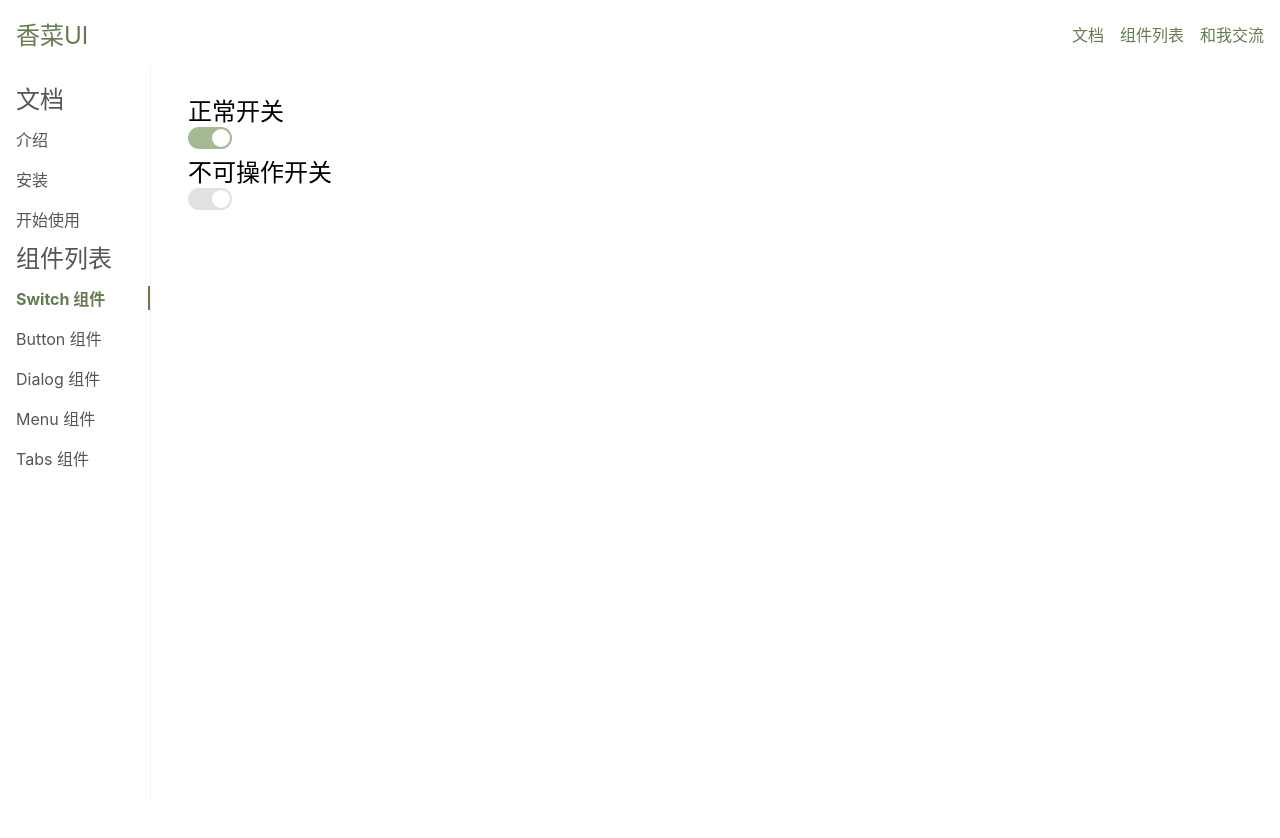
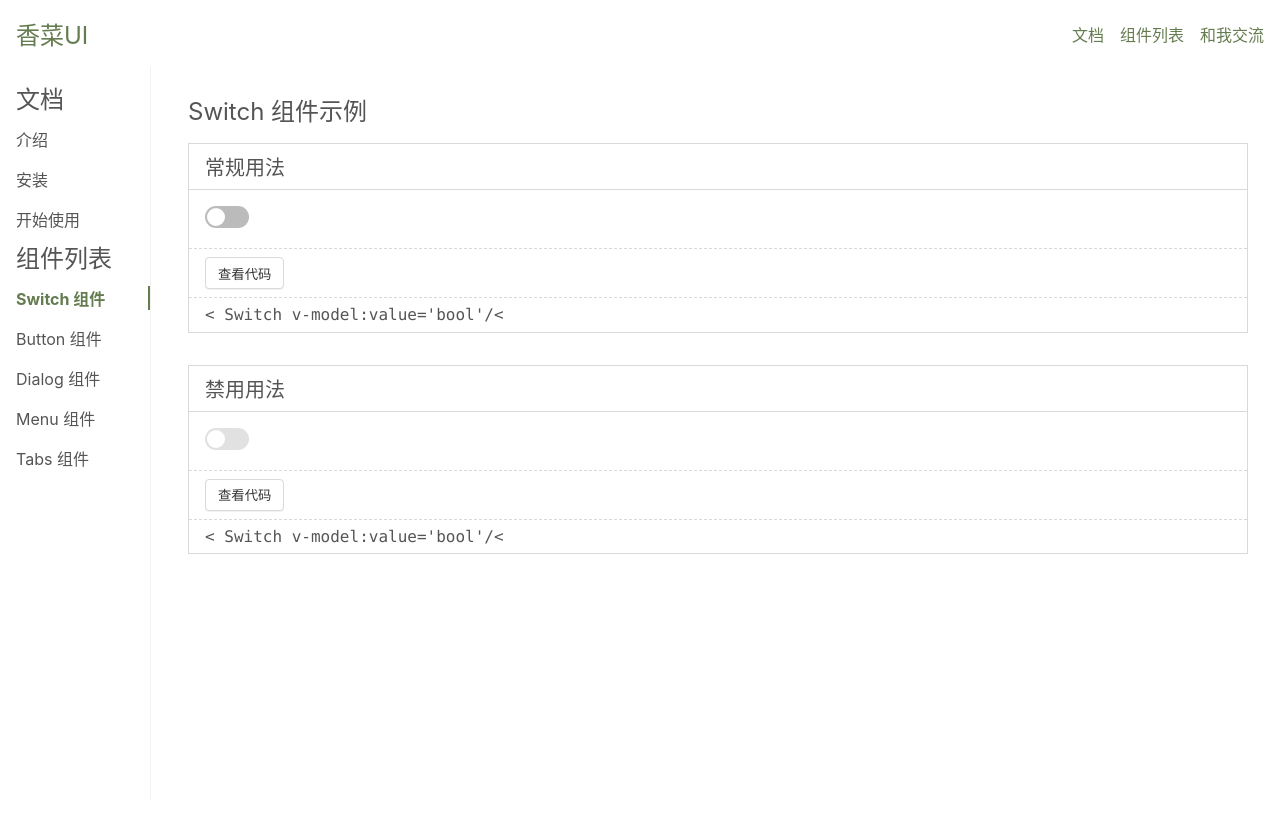
Before and after one commit to EvaLLLLL/corianderUI, a Vue app: page /#/doc/switch in a window 1280 px wide. Shown: the top 838 px of the page. Built offline with nearby package versions, Linux system fonts and the light colour scheme.

Commit message:
拆分 SwitchDemo

```diff
--- a/package.json
+++ b/package.json
@@ -7,6 +7,7 @@
   },
   "dependencies": {
     "github-markdown-css": "^4.0.0",
+    "prismjs": "^1.22.0",
     "vue": "^3.0.0-rc.1",
     "vue-router": "4.0.0-beta.3"
   },
--- a/src/components/SwitchDemo.vue
+++ b/src/components/SwitchDemo.vue
@@ -1,25 +1,78 @@
 <template>
 	<div>
-        <div>
-            <h2>正常开关</h2>
-            <Switch v-model:value="bool"/>
+		<h2>Switch 组件示例</h2>
+		<div class="demo">
+			<h3>常规用法</h3>
+			<div class="demo-component">
+				<Switch1Demo/>
 			</div>
-        <div>
-            <h2>不可操作开关</h2>
-            <Switch disabled v-model:value="bool"/>
+			<div class="demo-actions">
+				<Button>查看代码</Button>
+			</div>
+			<div class="demo-code">
+				<pre>&lt; Switch v-model:value='bool'/&lt;</pre>
+			</div>
+		</div>
+		<div class="demo">
+			<h3>禁用用法</h3>
+			<div class="demo-component">
+				<Switch2Demo/>
+			</div>
+			<div class="demo-actions">
+				<Button>查看代码</Button>
+			</div>
+			<div class="demo-code">
+				<pre>&lt; Switch v-model:value='bool'/&lt;</pre>
+			</div>
 		</div>
 	</div>
 </template>
 
 <script lang="ts">
 	import Switch from '../lib/Switch.vue';
+	import Switch1Demo from '../demos/Switch1.demo.vue';
+	import Switch2Demo from '../demos/Switch2.demo.vue';
+	import Button from '../lib/Button.vue';
 	import {ref} from 'vue';
 
 	export default {
-    components: {Switch},
-    setup(){
-        const bool = ref(true)
-        return {bool}
+		components: {Switch, Button, Switch1Demo, Switch2Demo},
+		setup() {
+			const bool = ref(true);
+			return {bool};
+		}
+	};
+</script>
+
+<style lang="scss" scoped>
+	$border-color: #d9d9d9;
+	.demo {
+		border: 1px solid $border-color;
+		margin: 16px 0 32px;
+
+		> h3 {
+			font-size: 20px;
+			padding: 8px 16px;
+			border-bottom: 1px solid $border-color;
+		}
+
+		&-component {
+			padding: 16px;
+		}
+
+		&-actions {
+			padding: 8px 16px;
+			border-top: 1px dashed $border-color;
+		}
+
+		&-code {
+			padding: 8px 16px;
+			border-top: 1px dashed $border-color;
+			> pre {
+				line-height: 1.1;
+				font-family: Consolas, "Courier New", Courier, monospace;
+				margin: 0;
 			}
 		}
-</script>
+	}
+</style>
--- /dev/null
+++ b/src/demos/Switch1.demo.vue
@@ -0,0 +1,16 @@
+<template>
+	<Switch v-model:value="bool"/>
+</template>
+
+<script lang="ts">
+	import Switch from '../lib/Switch.vue';
+	import {ref} from 'vue';
+
+	export default {
+		components: {Switch},
+		setup(){
+			const bool = ref(false)
+			return {bool}
+		}
+	}
+</script>
--- /dev/null
+++ b/src/demos/Switch2.demo.vue
@@ -0,0 +1,16 @@
+<template>
+	<Switch disabled v-model:value="bool"/>
+</template>
+
+<script lang="ts">
+	import Switch from '../lib/Switch.vue';
+	import {ref} from 'vue';
+
+	export default {
+		components: {Switch},
+		setup(){
+			const bool = ref(false)
+			return {bool}
+		}
+	}
+</script>
--- a/src/index.scss
+++ b/src/index.scss
@@ -22,6 +22,7 @@
 }
 
 body {
+	color: #555555;
 	font-size: 16px;
 	font-family: -apple-system, "Noto Sans", "Helvetica Neue", Helvetica, "Nimbus Sans L", Arial, "Liberation Sans", "PingFang SC", "Hiragino Sans GB", "Noto Sans CJK SC", "Source Han Sans SC", "Source Han Sans CN", "Microsoft YaHei", "Wenquanyi Micro Hei", "WenQuanYi Zen Hei", "ST Heiti", SimHei, "WenQuanYi Zen Hei Sharp", sans-serif;
 }
--- a/src/main.ts
+++ b/src/main.ts
@@ -48,7 +48,6 @@
 				{path: 'intro', component: md(intro)},
 				{path: 'install', component: md(install)},
 				{path: 'get-started', component: md(getStarted)},
-				{path: '', component: DocDemo},
 				{path: 'switch', component: SwitchDemo},
 				{path: 'button', component: ButtonDemo},
 				{path: 'dialog', component: DialogDemo},
```
Also changed, not shown: 1 other file (tests, documents, lock files or other folders). Lines whose indentation alone changed are shown as unchanged.
